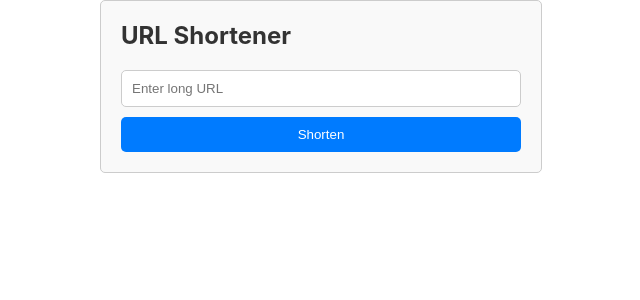
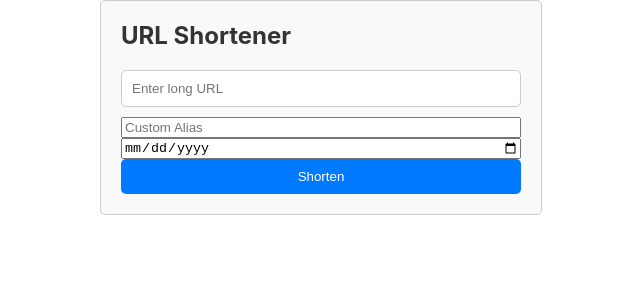
Before and after one commit to muzammilx07/urlshortener-mern, a React (Create React App) app in the folder frontend/: page / in a window 1280 px wide. Shown: the top 300 px of the page, without its empty margins (319-959 px from the left). Built offline with nearby package versions, Linux system fonts and the light colour scheme.

Commit message:
Update App.js

```diff
--- a/frontend/src/App.js
+++ b/frontend/src/App.js
@@ -4,6 +4,8 @@ import './UrlShortener.css';
 
 const App = () => {
     const [originalUrl, setOriginalUrl] = useState('');
+    const [customAlias, setCustomAlias] = useState('');
+    const [expirationDate, setExpirationDate] = useState('');
     const [shortUrl, setShortUrl] = useState('');
     const [isLoading, setIsLoading] = useState(false);
 
@@ -11,8 +13,15 @@ const App = () => {
         e.preventDefault();
         setIsLoading(true);
         try {
-            // Use the provided backend URL as the base URL
-            const response = await axios.post('https://urlshortener-dpwx.onrender.com/api/shorten', { originalUrl });
+            // Prepare the request body
+            const requestBody = {
+                originalUrl,
+                customAlias,
+                expirationDate
+            };
+            // Make the POST request
+            const response = await axios.post('https://urlshortener-dpwx.onrender.com/api/shorten', requestBody);
+            // Retrieve the shortened URL from the response data
             setShortUrl(response.data.shortUrl);
         } catch (error) {
             console.error('Error:', error);
@@ -32,6 +41,18 @@ const App = () => {
                     onChange={(e) => setOriginalUrl(e.target.value)}
                     required
                 />
+                <input
+                    type="text"
+                    placeholder="Custom Alias"
+                    value={customAlias}
+                    onChange={(e) => setCustomAlias(e.target.value)}
+                />
+                <input
+                    type="date"
+                    placeholder="Expiration Date"
+                    value={expirationDate}
+                    onChange={(e) => setExpirationDate(e.target.value)}
+                />
                 <button type="submit" disabled={isLoading}>
                     {isLoading ? 'Shortening...' : 'Shorten'}
                 </button>
```
